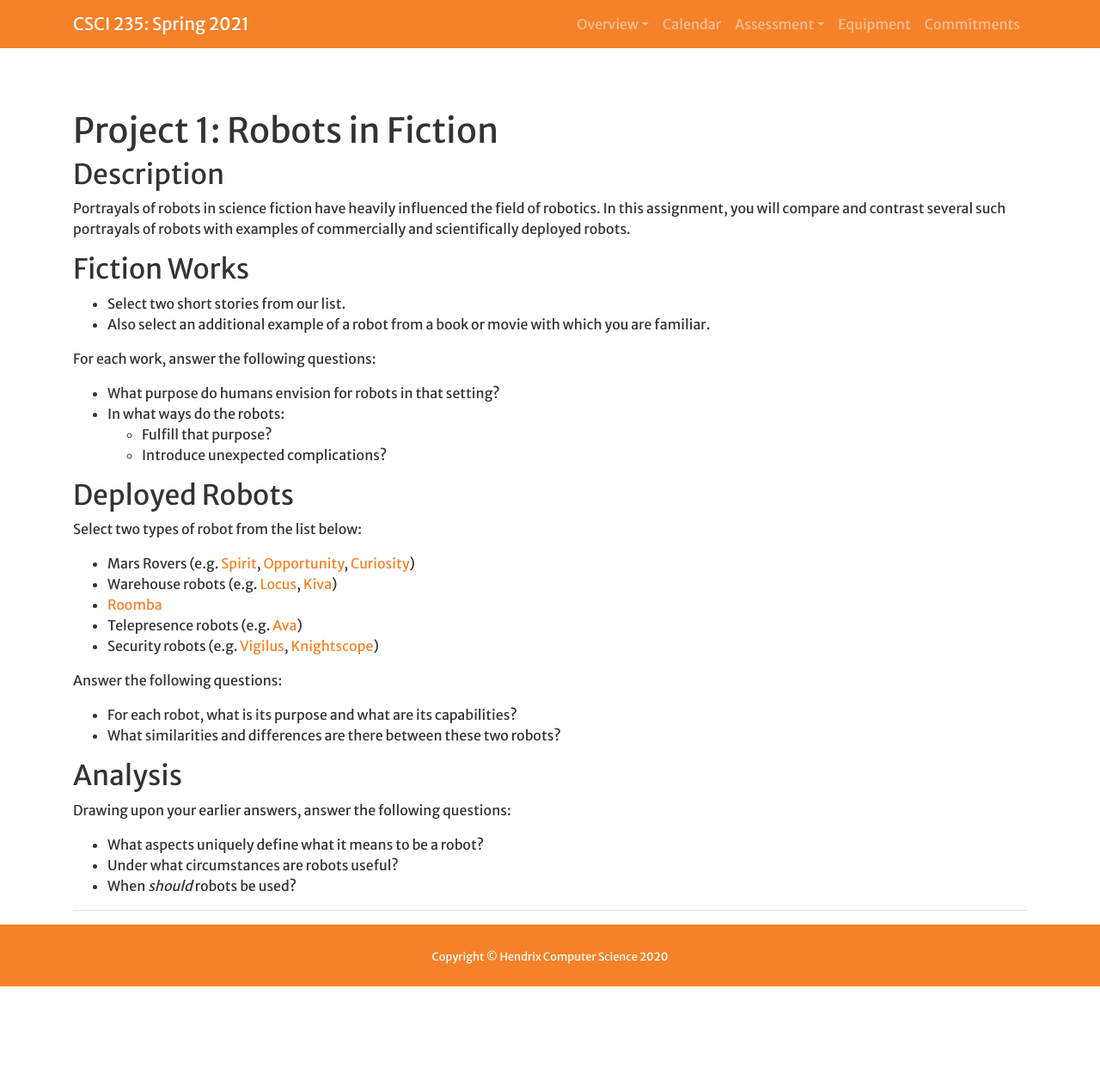
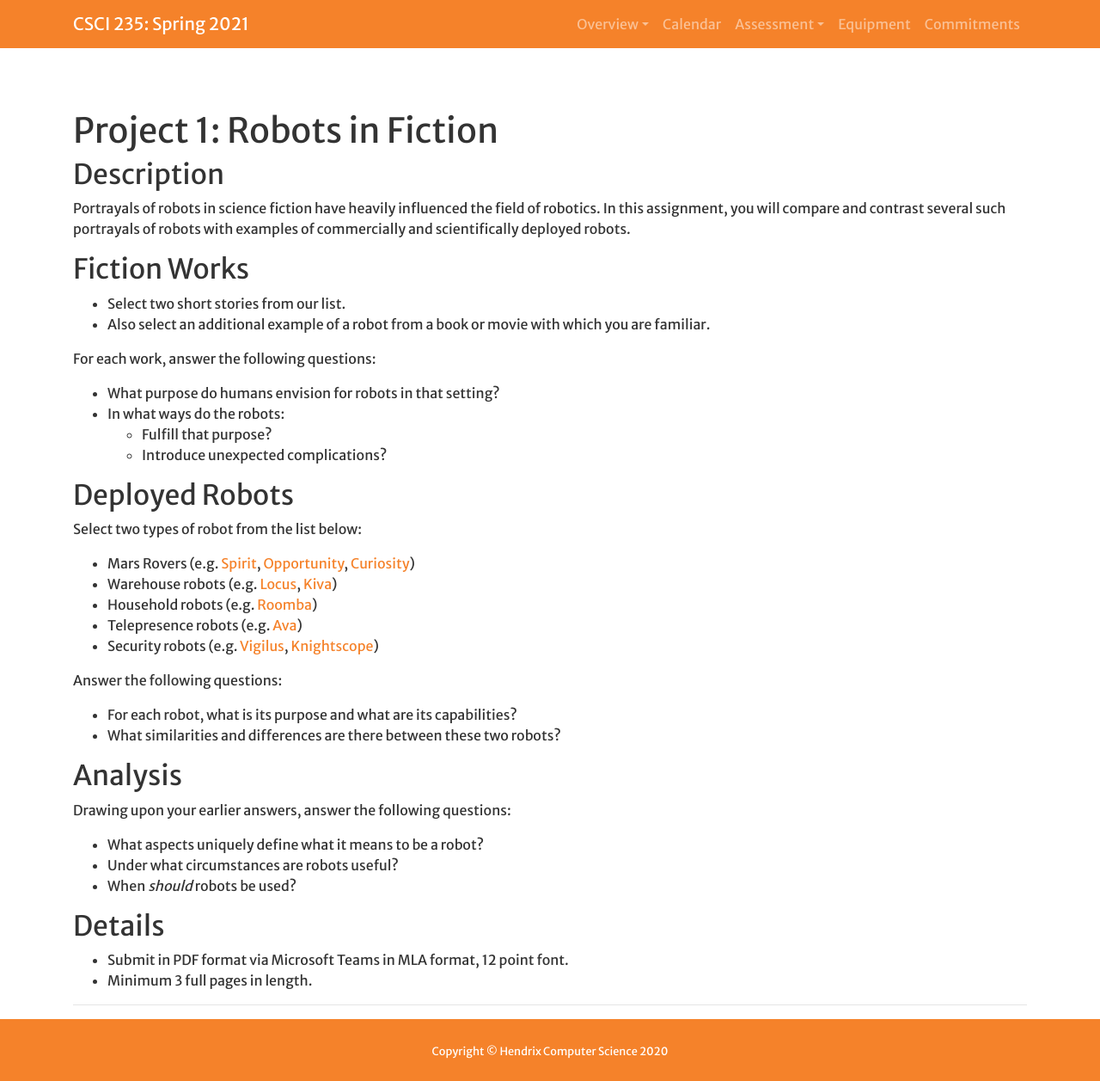
Before and after one commit to Hendrix-CS/csci235, a Jekyll site: the page built from projects/robots_sci_fi.md, in a window 1280 px wide and 1257 px high. Shown: the whole window at 86% size. Built offline with Jekyll 4.4.1, drawn with Linux system fonts in a browser that asks for light colours; a script that is not in the unit is left out; our own code applies the rules of GitHub Pages for plain Markdown files.

Commit message:
Minor edits to Project 1.

```diff
--- a/projects/robots_sci_fi.md
+++ b/projects/robots_sci_fi.md
@@ -29,7 +29,7 @@ Select two types of robot from the list below:
   [Opportunity](https://www.jpl.nasa.gov/missions/mars-exploration-rover-opportunity-mer/),
   [Curiosity](https://mars.nasa.gov/msl/home/))
 * Warehouse robots (e.g. [Locus](https://locusrobotics.com/about-us/), [Kiva](https://www.youtube.com/watch?v=6KRjuuEVEZs))
-* [Roomba](https://www.irobot.com/roomba)
+* Household robots (e.g. [Roomba](https://www.irobot.com/roomba))
 * Telepresence robots (e.g. [Ava](https://www.avarobotics.com/))
 * Security robots (e.g. [Vigilus](https://www.youtube.com/watch?v=jedkNzsT9f4), [Knightscope](https://www.knightscope.com/))
 
@@ -44,4 +44,8 @@ Drawing upon your earlier answers, answer the following questions:
 * Under what circumstances are robots useful?
 * When *should* robots be used?
 
+## Details
+* Submit in PDF format via Microsoft Teams in MLA format, 12 point font.
+* Minimum 3 full pages in length.
+
 ------------------------------------------------------------------------
```
